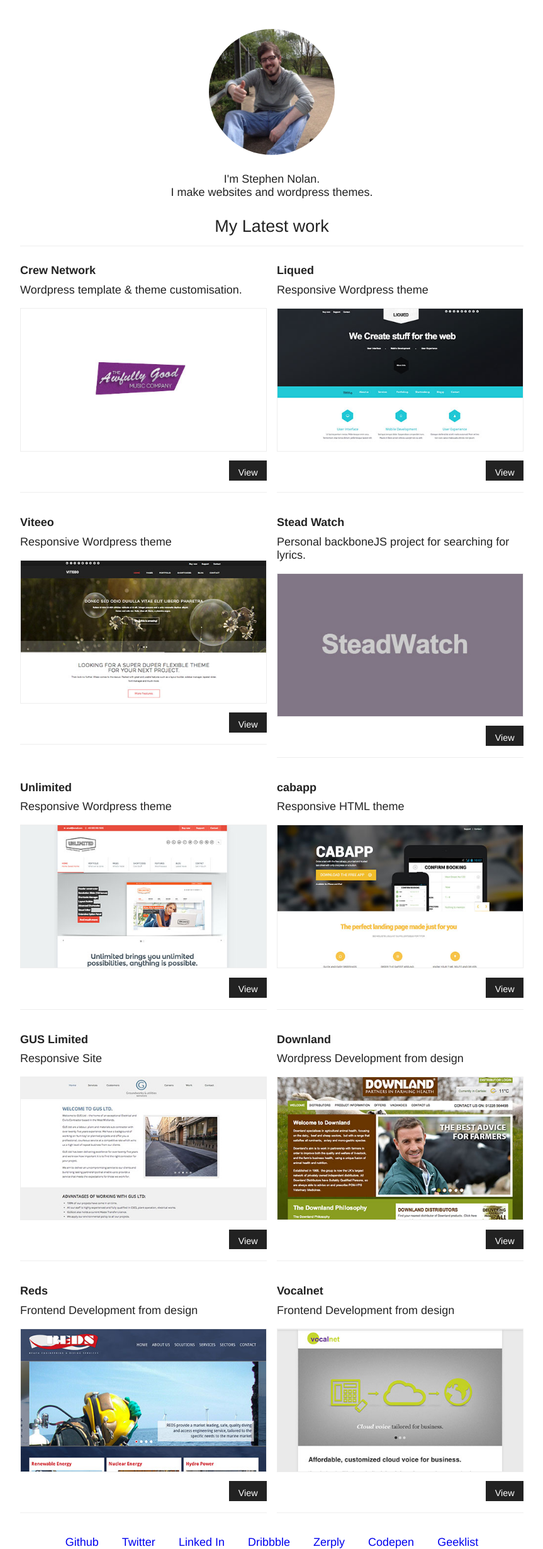
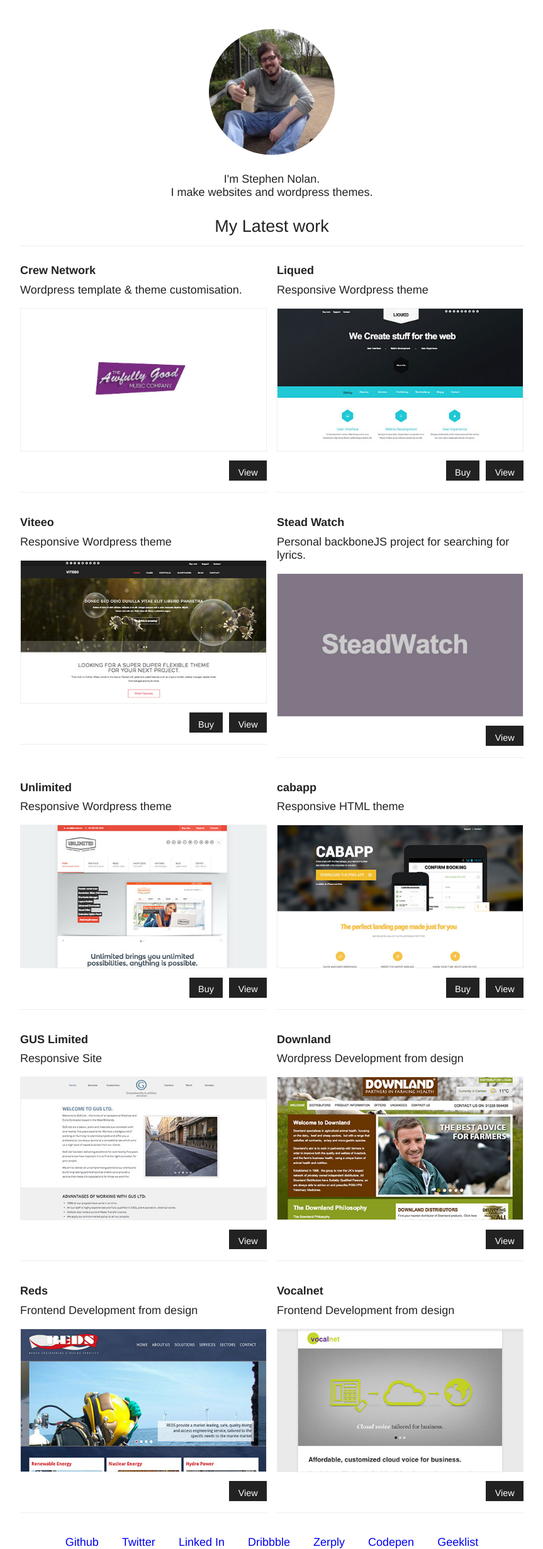
Before and after one commit to sn0lan/sn0lan.github.com, a Jekyll site: the page built from index.html, in a window 1280 px wide. Shown: the whole page at 63% size, without its empty margins (208-1071 px from the left). Built offline with Jekyll 4.4.1, drawn with Linux system fonts in a browser that asks for light colours.

Commit message:
buy links added for all themes

```diff
--- a/css/main.css
+++ b/css/main.css
@@ -533,8 +533,7 @@ a{ text-decoration: none; }
 	color: #FFF;
 	line-height: 1.1em;
 	float: right;
-	margin: 1em 0 0;
+	margin: 1em 0 0 10px;
 	padding: 0.8em 1em 0.3em;
-	clear: both;
 	font-size: 0.8em;
 }
--- a/index.html
+++ b/index.html
@@ -27,6 +27,7 @@ title: Stephen Nolan
 		<p class="work__shortdesc">Responsive Wordpress theme</p>
 		<img class="work__image work__image--short" src="/assets/img/projects/liqued.jpg" alt="" />
 		<a class='work__viewlink' href="http://liqued.wptitans.it" target="_blank">View</a>
+		<a class='work__viewlink' href="http://themeforest.net/item/liqued-responsive-business-theme/5478789?WT.ac=portfolio_item&WT.seg_1=portfolio_item&WT.z_author=wptitans&ref=sn0lan" target="_blank">Buy</a>
 	</section>
 
 	<section class="work work--short">
@@ -37,6 +38,7 @@ title: Stephen Nolan
 		<p class="work__shortdesc">Responsive Wordpress theme</p>
 		<img class="work__image work__image--short" src="/assets/img/projects/viteeo.jpg" alt="" />
 		<a class='work__viewlink' href="http://viteo.wptitans.it" target="_blank">View</a>
+		<a class='work__viewlink' href="http://themeforest.net/item/viteeo-responsive-business-theme/5242150?WT.ac=portfolio_item&WT.seg_1=portfolio_item&WT.z_author=wptitans&ref=sn0lan" target="_blank">Buy</a>
 	</section>
 
 	<section class="work work--short">
@@ -57,6 +59,7 @@ title: Stephen Nolan
 		<p class="work__shortdesc">Responsive Wordpress theme</p>
 		<img class="work__image work__image--short" src="/assets/img/projects/unlimited.jpg" alt="" />
 		<a class='work__viewlink' href="http://unlimited.wptitans.it" target="_blank">View</a>
+		<a class='work__viewlink' href="http://themeforest.net/item/unlimited-flexible-responsive-business-theme/5061757?WT.ac=portfolio_item&WT.seg_1=portfolio_item&WT.z_author=wptitans&ref=sn0lan" target="_blank">Buy</a>
 	</section>
 
 	<section class="work work--short">
@@ -66,7 +69,9 @@ title: Stephen Nolan
 
 		<p class="work__shortdesc">Responsive HTML theme</p>
 		<img class="work__image work__image--short" src="/assets/img/projects/cabapp.jpg" alt="" />
-		<a class='work__viewlink' href="" target="_blank">View</a>
+		<a class='work__viewlink' href="http://wptitans.it/lp/cabapp/" target="_blank">View</a>
+
+		<a class='work__viewlink' href="http://themeforest.net/item/cabapp-responsive-versatile-landing-page/5155175?WT.ac=portfolio_item&WT.seg_1=portfolio_item&WT.z_author=wptitans&ref=sn0lan" target="_blank">Buy</a>
 	</section>
 
 	<section class="work work--short">
```
